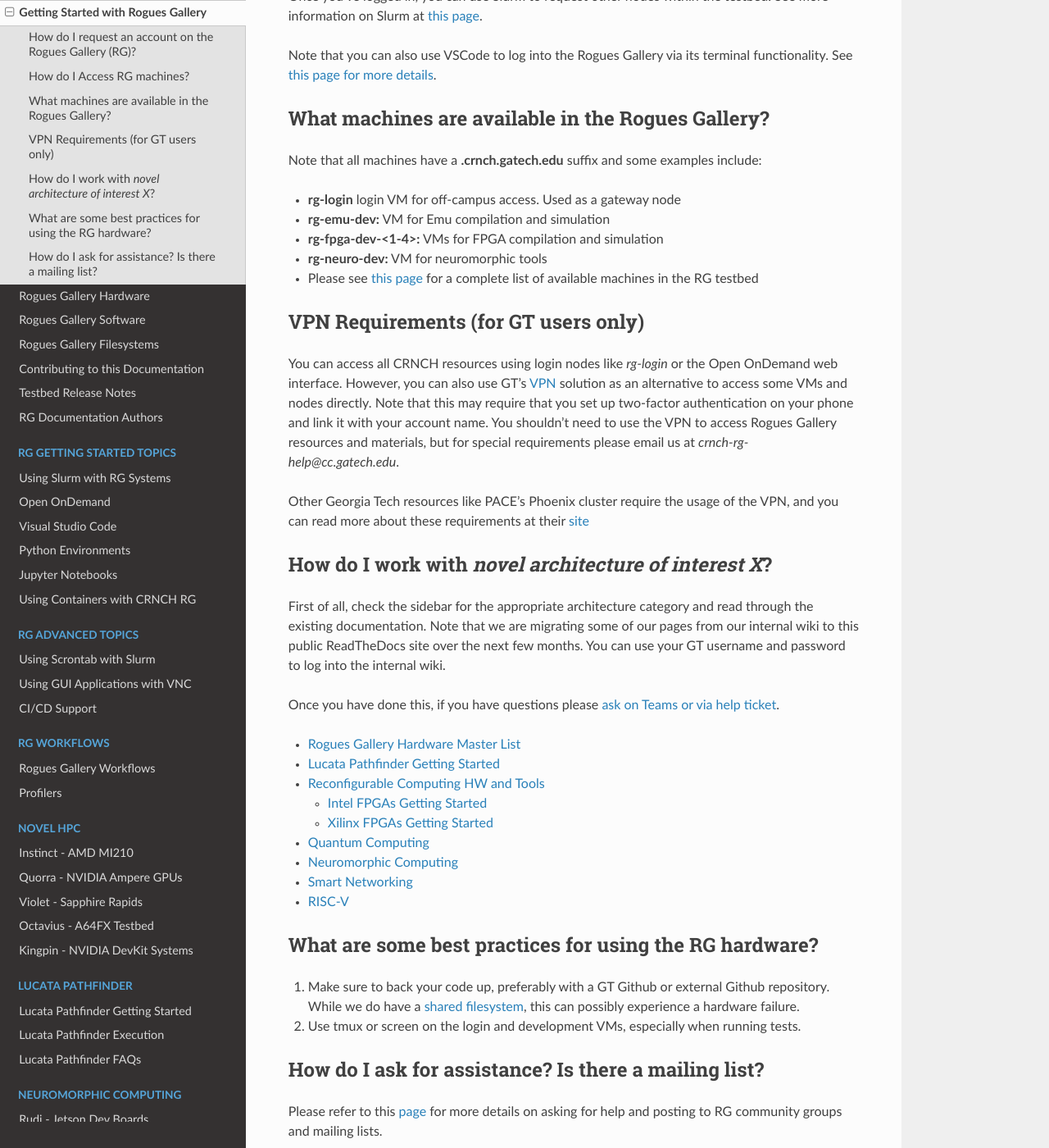
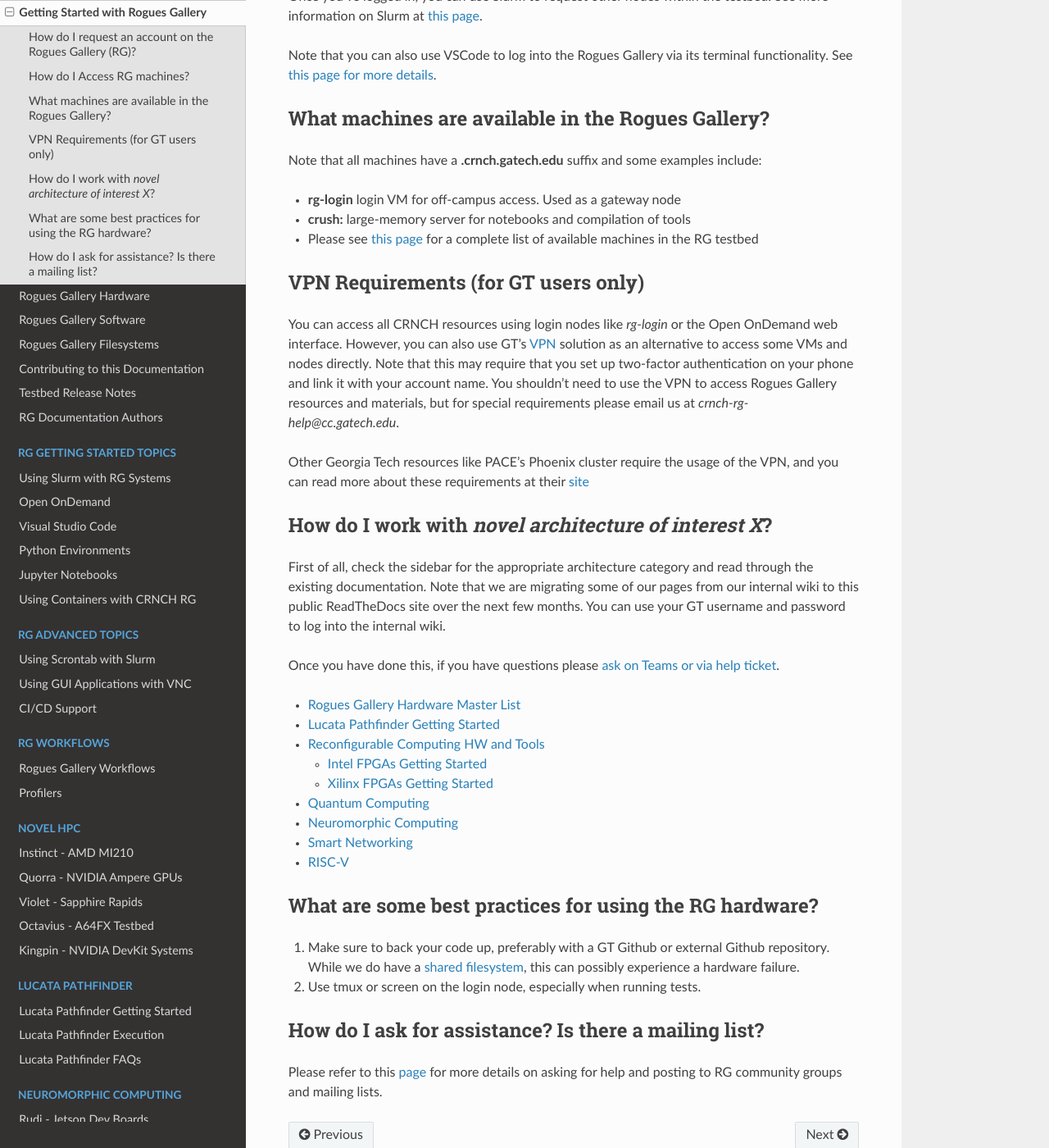
Before and after one commit to gt-crnch-rg/read-the-docs, a Sphinx documentation site: the page built from docs/general/rg-getting-started.rst, in a window 1280 px wide and 1400 px high, scrolled down 1208 px. Shown: the whole window at 82% size. Built offline with Sphinx 7.4.7 and the Read the Docs theme 3.1.0, drawn with Linux system fonts in a browser that asks for light colours; pages that are not in the unit, such as notebooks, are missing from menus.

Commit message:
Update RG getting started documentation
Removed specific VM examples and updated node names.

```diff
--- a/docs/general/rg-getting-started.rst
+++ b/docs/general/rg-getting-started.rst
@@ -48,9 +48,7 @@
 Note that all machines have a **.crnch.gatech.edu** suffix and some examples include:
 
 -  **rg-login** login VM for off-campus access. Used as a gateway node
--  **rg-emu-dev:** VM for Emu compilation and simulation
--  **rg-fpga-dev-<1-4>:** VMs for FPGA compilation and simulation
--  **rg-neuro-dev:** VM for neuromorphic tools
+-  **crush:** large-memory server for notebooks and compilation of tools
 -  Please see `this page <https://gt-crnch-rg.readthedocs.io/en/main/general/rg-hardware.html>`__ for a complete list of available machines in the RG testbed
 
 VPN Requirements (for GT users only)
@@ -97,7 +95,7 @@
 -------------------------------------------------------
 
 1. Make sure to back your code up, preferably with a GT Github or external Github repository. While we do have a `shared filesystem <https://gt-crnch-rg.readthedocs.io/en/main/general/rg-filesystems.html>`__, this can possibly experience a hardware failure.
-2. Use tmux or screen on the login and development VMs, especially when running tests.
+2. Use tmux or screen on the login node, especially when running tests.
 
 How do I ask for assistance? Is there a mailing list?
 -----------------------------------------------------
```
